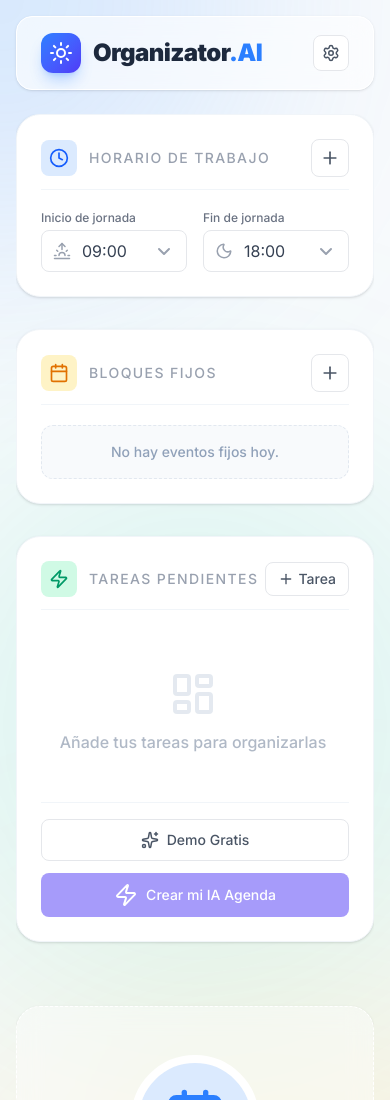
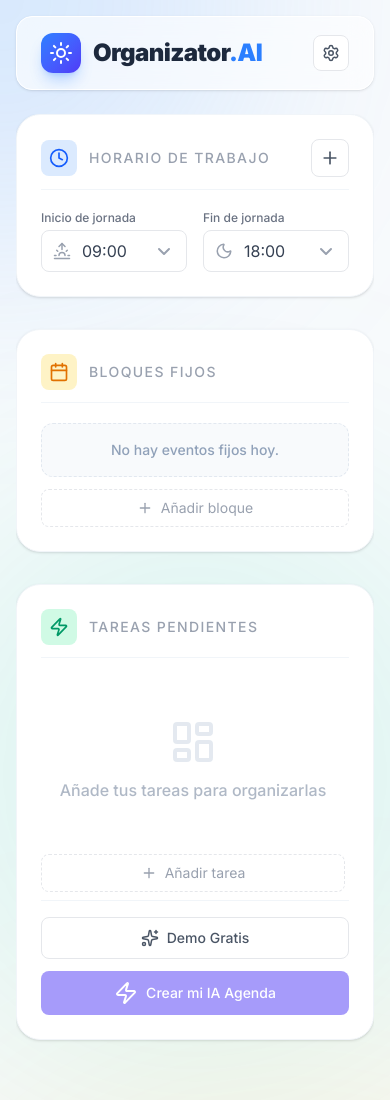
Before and after one commit to samuelmeleroWEB/organizator-web, a Next.js app: page / in a window 390 px wide. Shown: the top 1100 px of the page. Built offline with nearby package versions, Linux system fonts and the light colour scheme.

Commit message:
ux: move add buttons to bottom of lists for better mobile UX

```diff
--- a/src/components/FixedBlocksConfig.tsx
+++ b/src/components/FixedBlocksConfig.tsx
@@ -20,13 +20,6 @@
           </div>
           <h2 className="text-sm font-medium tracking-widest uppercase text-gray-400">Bloques Fijos</h2>
         </div>
-        <button
-          onClick={() => setBlocks([...blocks, { id: Math.random().toString(), name: '', startTime: '12:00', endTime: '13:00' }])}
-          className="border border-gray-200 hover:border-gray-400 bg-white text-gray-600 rounded-lg p-2 transition-colors duration-150"
-          title="Añadir bloqueo"
-        >
-          <Plus size={20} />
-        </button>
       </div>
 
       <div className="space-y-3">
@@ -92,6 +85,12 @@
              <p className="text-sm text-slate-400 font-medium">No hay eventos fijos hoy.</p>
           </div>
         )}
+        <button
+          onClick={() => setBlocks([...blocks, { id: Math.random().toString(), name: '', startTime: '12:00', endTime: '13:00' }])}
+          className="w-full flex items-center justify-center gap-2 border border-dashed border-gray-200 hover:border-indigo-300 hover:bg-indigo-50 text-gray-400 hover:text-indigo-500 rounded-lg py-2 mt-2 text-sm transition-all duration-150"
+        >
+          <Plus size={16} /> Añadir bloque
+        </button>
       </div>
     </section>
   );
--- a/src/components/TasksConfig.tsx
+++ b/src/components/TasksConfig.tsx
@@ -23,12 +23,6 @@
           </div>
           <h2 className="text-sm font-medium tracking-widest uppercase text-gray-400">Tareas Pendientes</h2>
         </div>
-        <button
-          onClick={() => setTasks([...tasks, { id: Math.random().toString(), name: '', durationMinutes: 60, priority: 'media' }])}
-          className="border border-gray-200 hover:border-gray-400 bg-white text-gray-600 rounded-lg px-3 py-1.5 text-sm font-medium flex gap-1 items-center transition-colors duration-150"
-        >
-          <Plus size={16} /> Tarea
-        </button>
       </div>
 
       <div className="space-y-3 flex-1 overflow-y-auto pr-1">
@@ -110,11 +104,17 @@
           ))}
         </AnimatePresence>
         {tasks.length === 0 && (
-           <div className="h-full w-full flex flex-col items-center justify-center opacity-50 py-10">
+           <div className="flex flex-col items-center justify-center opacity-50 py-10">
               <LayoutDashboard size={48} className="text-slate-300 mb-3" />
               <p className="text-slate-500 font-medium text-center">Añade tus tareas para organizarlas</p>
            </div>
         )}
+        <button
+          onClick={() => setTasks([...tasks, { id: Math.random().toString(), name: '', durationMinutes: 60, priority: 'media' }])}
+          className="w-full flex items-center justify-center gap-2 border border-dashed border-gray-200 hover:border-indigo-300 hover:bg-indigo-50 text-gray-400 hover:text-indigo-500 rounded-lg py-2 mt-2 text-sm transition-all duration-150"
+        >
+          <Plus size={16} /> Añadir tarea
+        </button>
       </div>
 
       <div className="pt-4 mt-2 border-t border-slate-100 flex flex-col sm:flex-row gap-3">
```
